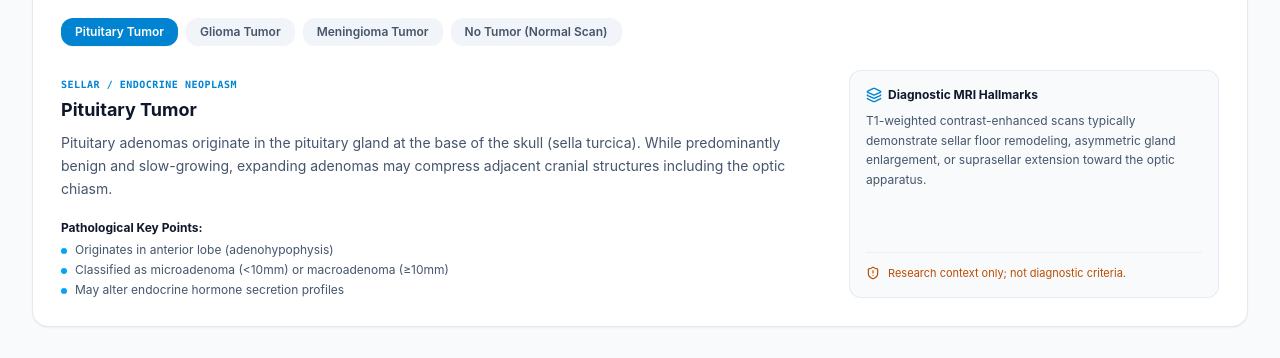
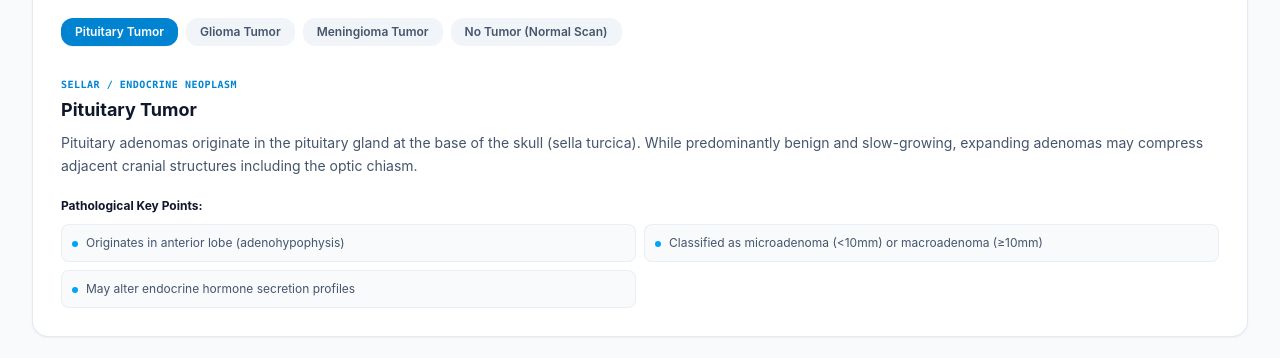
Before and after one commit to A9Sarthak/brain-tumor-mri-ai, a Next.js app in the folder frontend/: page / in a window 1280 px wide. Shown: the part 1603-1961 px from the top of the page. Built offline with nearby package versions, Linux system fonts and the light colour scheme; no server answers.

Commit message:
fix(frontend): remove Diagnostic MRI Hallmarks card and disclaimer from BrainTumorInfo

```diff
--- a/frontend/components/BrainTumorInfo.tsx
+++ b/frontend/components/BrainTumorInfo.tsx
@@ -2,7 +2,7 @@
 
 import React, { useState } from 'react';
 import Link from 'next/link';
-import { BookOpen, ArrowRight, Layers, ShieldAlert } from 'lucide-react';
+import { BookOpen, ArrowRight } from 'lucide-react';
 
 type TumorTab = 'pituitary' | 'glioma' | 'meningioma' | 'notumor';
 
@@ -121,9 +121,7 @@ export default function BrainTumorInfo() {
       </div>
 
       {/* Tab Content Panel */}
-      <div className="grid grid-cols-1 md:grid-cols-3 gap-6">
-
-        <div className="md:col-span-2 space-y-4">
+      <div className="space-y-4">
         <div>
           <span className="text-[10px] font-mono uppercase font-bold tracking-wider text-sky-600 dark:text-sky-400">
             {current.category}
@@ -140,9 +138,9 @@ export default function BrainTumorInfo() {
           <span className="text-xs font-bold text-slate-900 dark:text-white block">
             Pathological Key Points:
           </span>
-            <ul className="space-y-1 text-xs text-slate-600 dark:text-slate-300">
+          <ul className="grid grid-cols-1 sm:grid-cols-2 gap-2 text-xs text-slate-600 dark:text-slate-300 pt-1">
             {current.characteristics.map((c, i) => (
-                <li key={i} className="flex items-start gap-2">
+              <li key={i} className="flex items-start gap-2 p-2.5 rounded-lg bg-slate-50 dark:bg-slate-800/50 border border-slate-200/60 dark:border-slate-800">
                 <span className="w-1.5 h-1.5 rounded-full bg-sky-500 shrink-0 mt-1.5" />
                 <span>{c}</span>
               </li>
@@ -151,26 +149,6 @@ export default function BrainTumorInfo() {
         </div>
       </div>
 
-        {/* MRI Features Box */}
-        <div className="p-4 rounded-xl bg-slate-50 dark:bg-slate-850/60 border border-slate-200/80 dark:border-slate-800 flex flex-col justify-between">
-          <div>
-            <div className="flex items-center gap-1.5 text-xs font-bold text-slate-900 dark:text-white mb-2">
-              <Layers className="w-4 h-4 text-sky-600 dark:text-sky-400" />
-              <span>Diagnostic MRI Hallmarks</span>
-            </div>
-            <p className="text-xs text-slate-600 dark:text-slate-300 leading-relaxed">
-              {current.mriFindings}
-            </p>
-          </div>
-
-          <div className="mt-4 pt-3 border-t border-slate-200/60 dark:border-slate-800 flex items-center gap-2 text-[11px] text-amber-700 dark:text-amber-300">
-            <ShieldAlert className="w-3.5 h-3.5 shrink-0" />
-            <span>Research context only; not diagnostic criteria.</span>
-          </div>
-        </div>
-
-      </div>
-
     </section>
   );
 }
```
Lines whose indentation alone changed are shown as unchanged.
